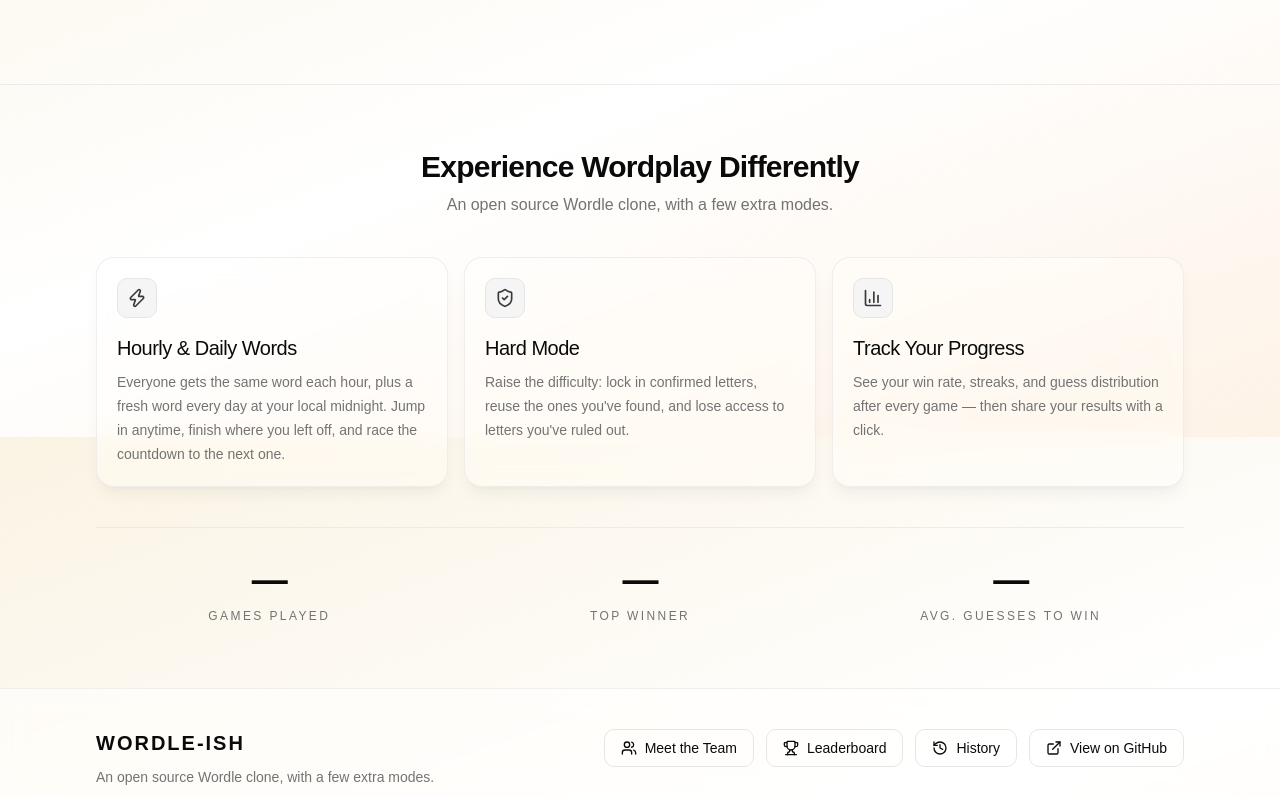
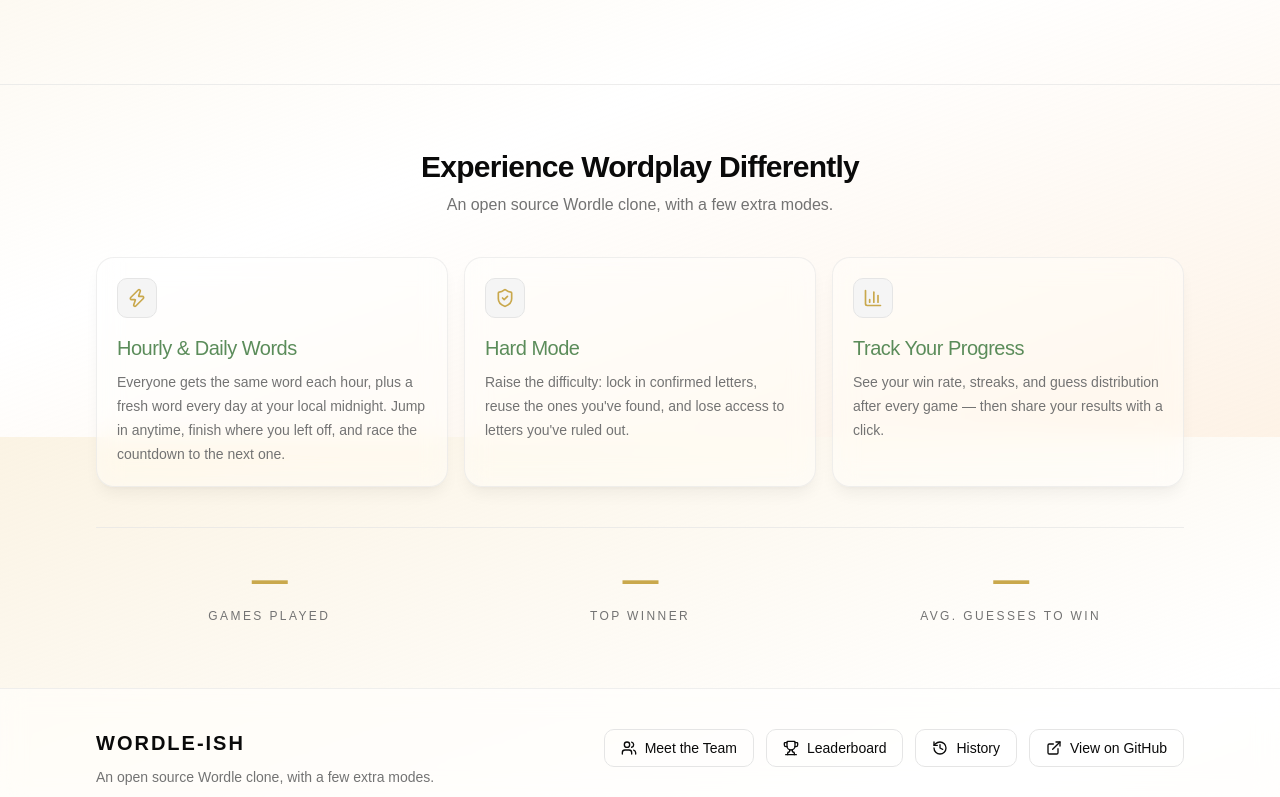
Before and after one commit to chingu-voyages/V61-tier3-team-99, a React (Vite) app in the folder frontend/: page / in a window 1280 px wide. Shown: the part 363-1160 px from the top of the page. Built offline with nearby package versions, Linux system fonts and the light colour scheme; no server answers; the database is empty.

Commit message:
additional colors to homepage

```diff
--- a/frontend/src/components/LandingFeatures.tsx
+++ b/frontend/src/components/LandingFeatures.tsx
@@ -82,10 +82,10 @@
               }`}
             >
               <div className="flex h-10 w-10 self-center items-center justify-center rounded-lg border bg-muted lg:self-start">
-                <feature.icon className="h-5 w-5 text-foreground/80" />
+                <feature.icon className="h-5 w-5 text-[var(--accent-secondary)] dark:text-[#8A00E6]" />
               </div>
               <div className="space-y-2">
-                <h3 className="text-lg font-medium tracking-tight sm:text-xl">
+                <h3 className="text-lg font-medium tracking-tight sm:text-xl text-[var(--accent-primary)] dark:text-[#00F0FF]">
                   {feature.title}
                 </h3>
                 <p className="text-sm leading-6 text-muted-foreground">
@@ -99,7 +99,7 @@
         <div className="flex flex-wrap justify-center gap-6 border-t border-border/70 pt-8 lg:justify-between">
           {stats.map((stat) => (
             <div key={stat.label} className="min-w-32 flex-1 text-center">
-              <p className="text-3xl font-semibold tracking-tight sm:text-4xl">
+              <p className="text-3xl font-semibold tracking-tight sm:text-4xl text-[var(--accent-secondary)] dark:text-[#8A00E6]">
                 {stat.value}
               </p>
               <p className="mt-2 text-xs uppercase tracking-[0.2em] text-muted-foreground">
```
